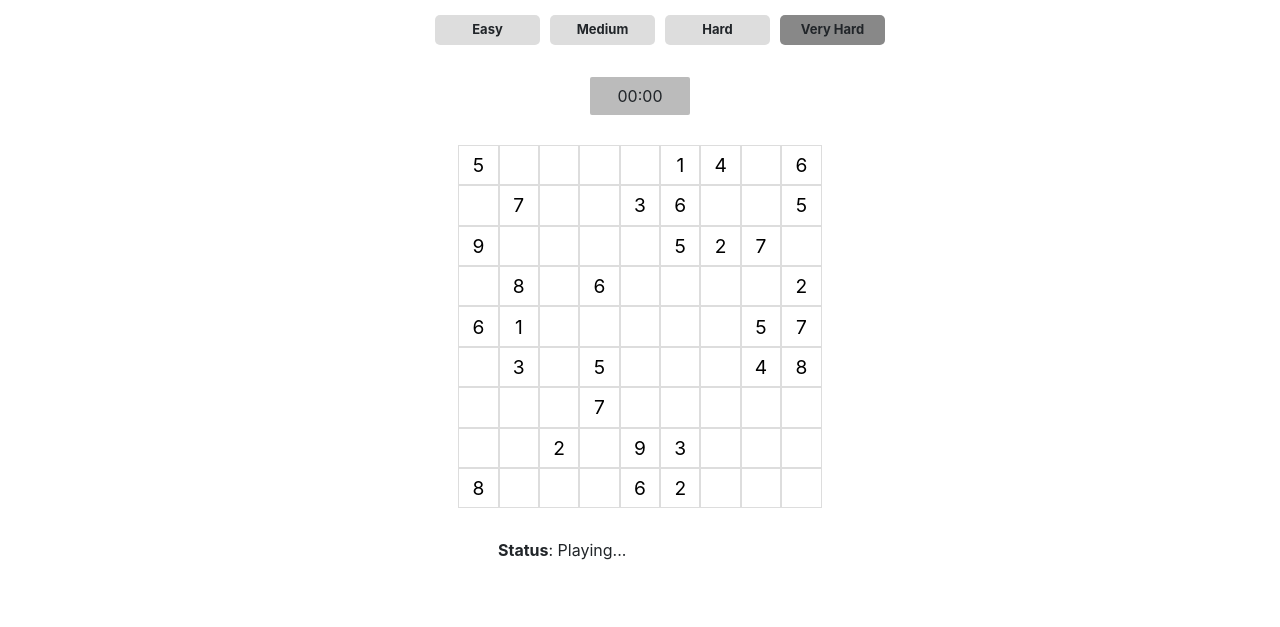
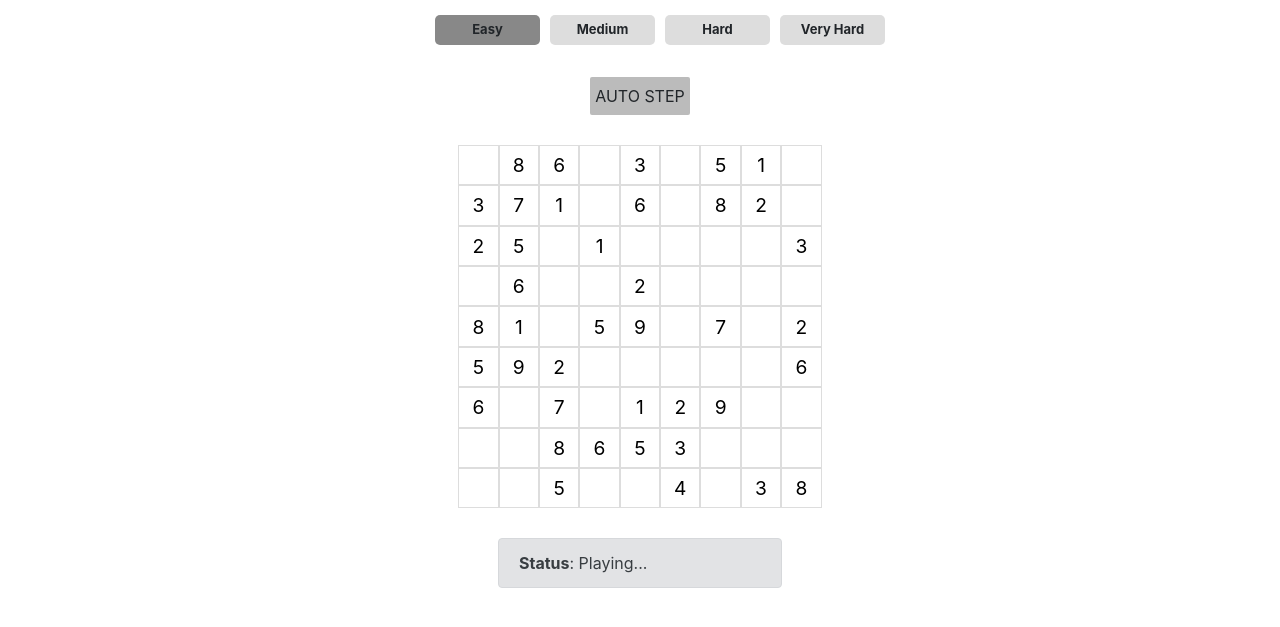
Before and after one commit to f2012023/SudokuTest, a plain HTML site: page index.html in a window 1280 px wide. Both pictures are taken after a click on the item "Easy". Shown: the part 127-754 px from the top of the page. Drawn offline with nearby package versions, Linux system fonts and the light colour scheme.

Commit message:
Added VueJS

```diff
--- /dev/null
+++ b/assets/game.js
@@ -0,0 +1,75 @@
+var EventBus = new Vue();
+
+const Sudoku = Vue.component('sudoku', {
+  template: '<div></div>',
+  data(){
+    return {
+      'sudoku': null
+    }
+  },
+  mounted() {
+    var self = this;
+    self.sudoku = $(self.$el).sudokuJS({
+      difficulty: this.difficulty,
+      boardUpdatedFn: function(data) {
+        console.log(data);
+        self.$emit('on-updated', data);
+      },
+      boardFinishedFn: function(data) {
+        self.$emit('on-finished', data);
+      },
+      boardErrorFn: function(data) {
+        self.$emit('on-error', data);
+      },
+      candidateShowToggleFn: function(data) {
+        self.$emit('on-toggle', data);
+      },
+    });
+
+    EventBus.$on('start-new-game', function(difficulty){
+      self.sudoku.clearBoard();
+      self.sudoku.generateBoard(difficulty);
+    });
+
+
+    EventBus.$on('step', function(){
+      self.sudoku.solveStep();
+    });
+  }
+});
+
+var app = new Vue({
+  el: '#app',
+  data() {
+    return {
+      finished: false,
+      result: '',
+      difficulty: 'easy',
+    }
+  },
+  components: {
+    'sudoku': Sudoku
+  },
+  methods: {
+    boardUpdated: function(data){
+    },
+    boardFinished: function(data){
+      this.finished = true;
+      this.result = "You completed the game. Start over! ;)";
+      this.difficulty = "";
+    },
+    boardError: function(data){
+    },
+    candidateToggle: function(data){
+    },
+    startGame: function(difficulty){
+      this.finished = false;
+      this.result = '';
+      this.difficulty = difficulty;
+      EventBus.$emit('start-new-game', difficulty);
+    },
+    step: function(){
+      EventBus.$emit('step');
+    }
+  }
+})
--- a/assets/style.css
+++ b/assets/style.css
@@ -15,6 +15,7 @@
     width: 100px;
     border-radius: 2px;
     padding: 7px 0px;
+    cursor: pointer;
 }
 
 .sudoku-wrapper .difficulty {
--- a/index.html
+++ b/index.html
@@ -6,9 +6,11 @@
 	<title>SUDOKU Game</title>
 	<script src="https://code.jquery.com/jquery-3.3.1.min.js" integrity="sha256-FgpCb/KJQlLNfOu91ta32o/NMZxltwRo8QtmkMRdAu8="  crossorigin="anonymous"></script>
     <link rel="stylesheet" href="https://maxcdn.bootstrapcdn.com/bootstrap/4.0.0/css/bootstrap.min.css" integrity="sha384-Gn5384xqQ1aoWXA+058RXPxPg6fy4IWvTNh0E263XmFcJlSAwiGgFAW/dAiS6JXm" crossorigin="anonymous">
+	<script src="https://unpkg.com/vue"></script>
 	<script src='assets/sudokuJS.js'></script>
 	<link rel='stylesheet' href='assets/sudokuJS.css' />
 	<link rel="stylesheet" type="text/css" href="assets/style.css" />
+	<link rel="shortcut icon" type="image/png" href="assets/favicon.png"/>
 </head>
 <body>
 	<nav class="navbar navbar-expand-lg navbar-dark bg-dark">
@@ -17,37 +19,36 @@
       </div>
     </nav>
 
-	<div class="container">
+	<div class="container" id = "app">
 		<div class="row">
 			<div class="sudoku-wrapper">
 					<h2> Sudoku Test </h2>
 
 
 					<ul class = "difficulty">
-						<li>Easy</li>
-						<li>Medium</li>
-						<li>Hard</li>
-						<li class = "selected">Very Hard</li>
+						<li :class="{ selected: difficulty == 'easy' }" @click = "startGame('easy')">Easy</li>
+						<li :class="{ selected: difficulty == 'medium' }" @click = "startGame('medium')">Medium</li>
+						<li :class="{ selected: difficulty == 'hard' }" @click = "startGame('hard')">Hard</li>
+						<li :class="{ selected: difficulty == 'very hard' }" @click = "startGame('very hard')">Very Hard</li>
 					</ul>
 
-					<div class = "timer">
-						00:00
+					<div class = "timer" @click = "step()">
+						AUTO STEP
 					</div>
 
-				<div  id='sudoku'></div>
+				<div  id='sudoku'>
+					<sudoku @on-finished = "boardFinished"></sudoku>
+				</div>
 
 				<div class = "status">
-					<strong>Status</strong>: <span>Playing...</span>
+					<div class="alert alert-secondary" role="alert">
+  						<strong>Status</strong>: <span v-if = "!finished">Playing...</span> <span v-if = "finished">Finished. {{ result }}</span>
+					</div>
 				</div>
 			</div>
 		</div>
 	</div>
 
-	<script>
-		var mySudokuJS = $("#sudoku").sudokuJS({
-	    	difficulty: "easy",
-		});
-	</script>
-
+	<script src="assets/game.js"></script>
 </body>
 </html>
```
Also changed, not shown: assets/favicon.png (added), 1 other file.
